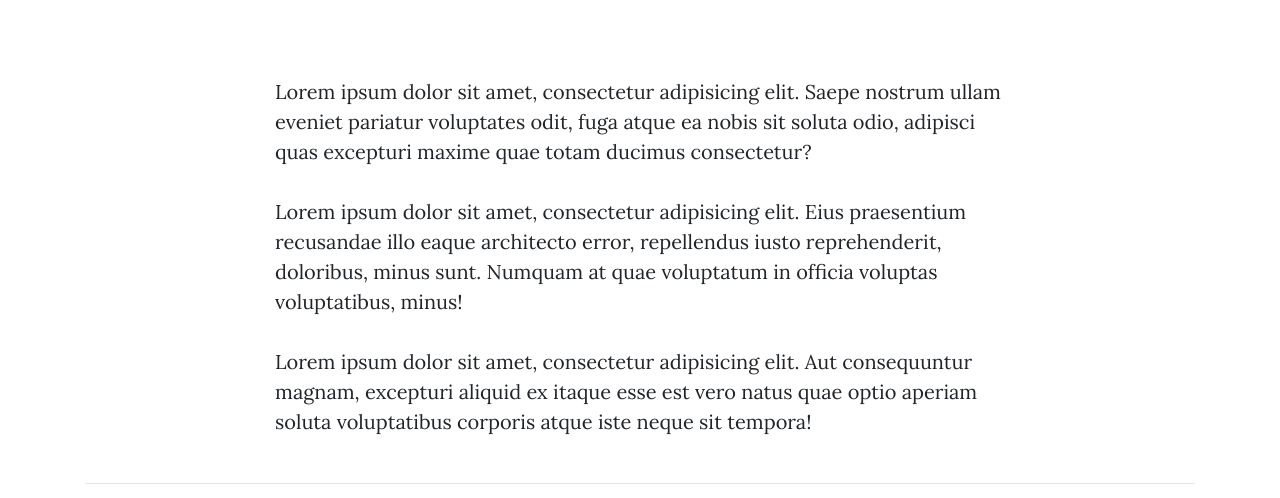
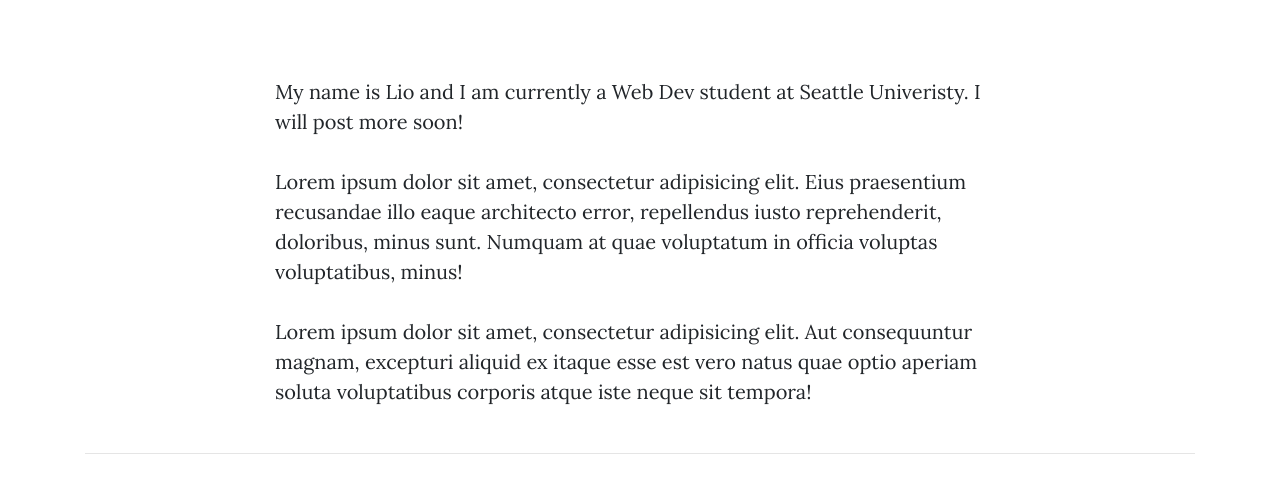
Before and after one commit to lpierrot/user-science-journal, a plain HTML site: page about.html in a window 1280 px wide. Shown: the part 165-663 px from the top of the page. Drawn offline with nearby package versions, Linux system fonts and the light colour scheme.

Commit message:
added phrase

```diff
--- a/about.html
+++ b/about.html
@@ -90,8 +90,7 @@
   <div class="container">
     <div class="row">
       <div class="col-lg-8 col-md-12 mx-auto">
-        <p>Lorem ipsum dolor sit amet, consectetur adipisicing elit. Saepe nostrum ullam eveniet pariatur voluptates
-          odit, fuga atque ea nobis sit soluta odio, adipisci quas excepturi maxime quae totam ducimus consectetur?</p>
+        <p>My name is Lio and I am currently a Web Dev student at Seattle Univeristy. I will post more soon!</p>
         <p>Lorem ipsum dolor sit amet, consectetur adipisicing elit. Eius praesentium recusandae illo eaque architecto
           error, repellendus iusto reprehenderit, doloribus, minus sunt. Numquam at quae voluptatum in officia voluptas
           voluptatibus, minus!</p>
```
